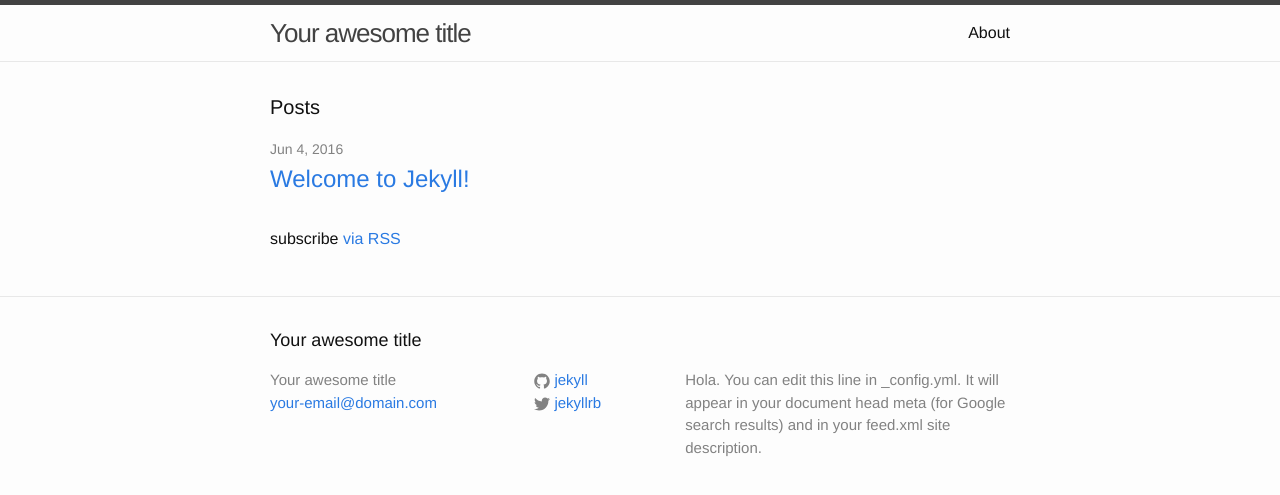
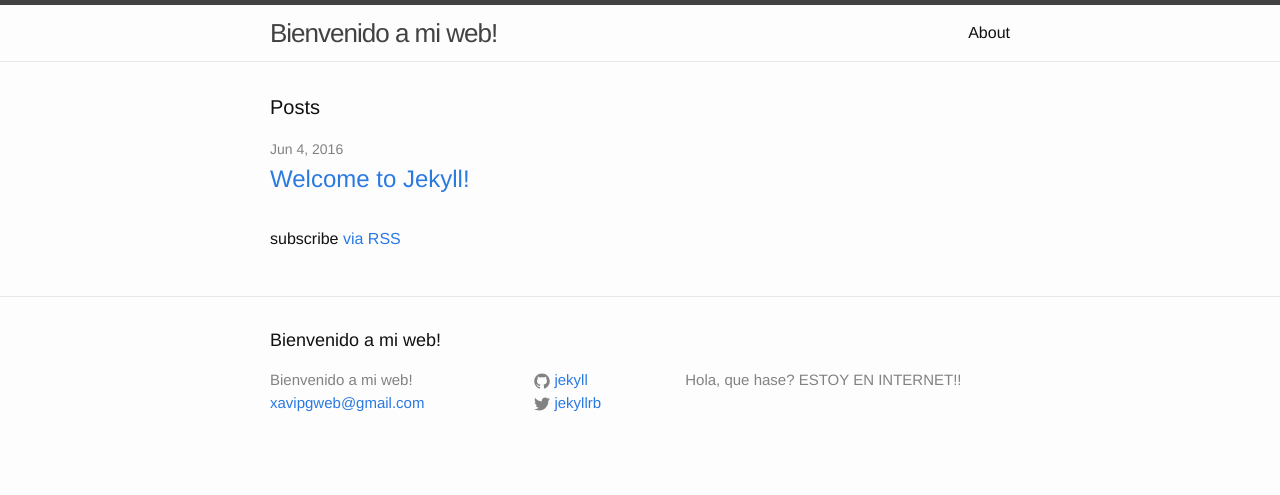
Before and after one commit to xavipgweb/xavipgweb.github.io, a Jekyll site: the page built from index.html, in a window 1280 px wide. Shown: the top 495 px of the page. Built offline with Jekyll 4.4.1, drawn with Linux system fonts in a browser that asks for light colours.

Commit message:
Update _config.yml

```diff
--- a/_config.yml
+++ b/_config.yml
@@ -6,12 +6,10 @@
 # 'jekyll serve'. If you change this file, please restart the server process.
 
 # Site settings
-title: Your awesome title
-email: your-email@domain.com
+title: Bienvenido a mi web!
+email: xavipgweb@gmail.com
 description: > # this means to ignore newlines until "baseurl:"
-  Hola. You can edit this
-  line in _config.yml. It will appear in your document head meta (for
-  Google search results) and in your feed.xml site description.
+  Hola, que hase? ESTOY EN INTERNET!!
 baseurl: "" # the subpath of your site, e.g. /blog
 url: "http://yourdomain.com" # the base hostname & protocol for your site
 twitter_username: jekyllrb
```
